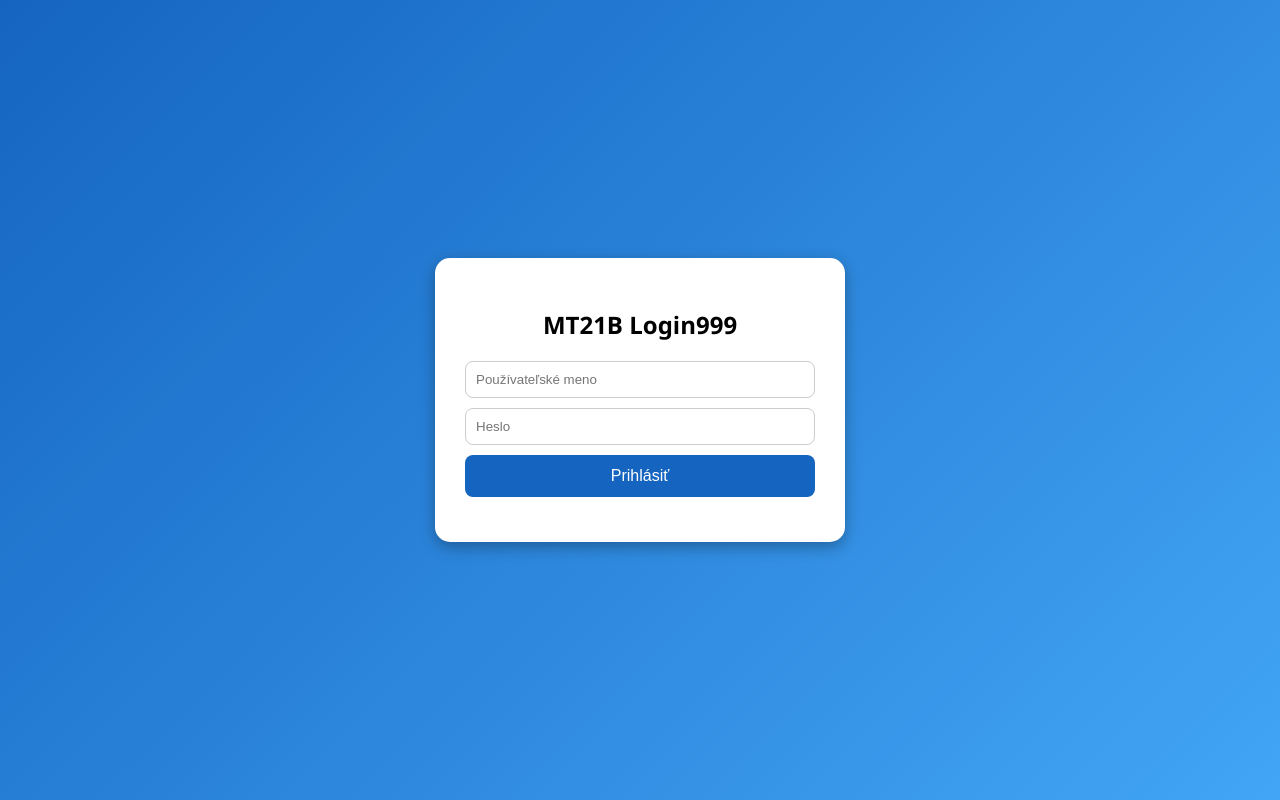
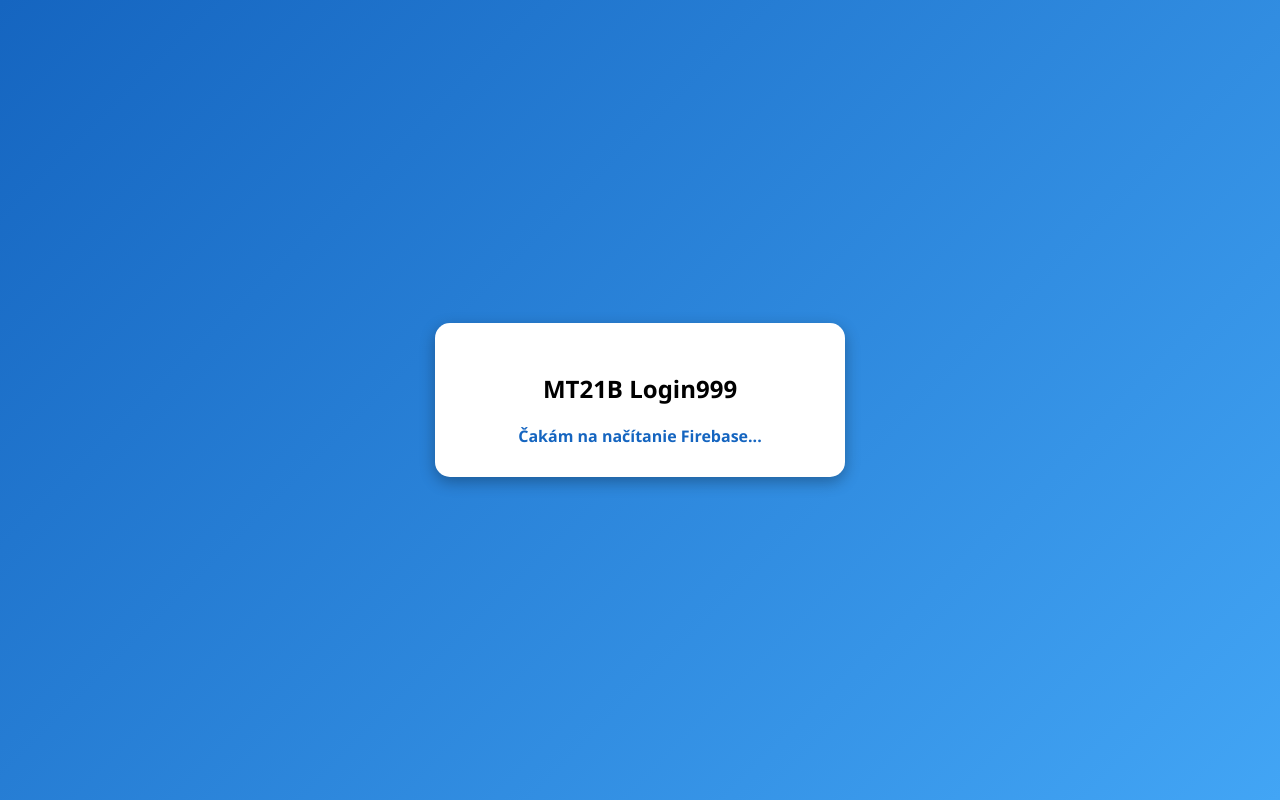
Before and after one commit to ceizepe/mt21b-linky, a plain HTML site: page index.html in a window 1280 px wide. Drawn offline with Linux system fonts and the light colour scheme.

Commit message:
Update index.html

```diff
--- a/index.html
+++ b/index.html
@@ -30,30 +30,6 @@ h2{
     margin-bottom:20px;
 }
 
-input{
-    width:100%;
-    padding:10px;
-    margin-bottom:10px;
-    border:1px solid #ccc;
-    border-radius:8px;
-    box-sizing:border-box;
-}
-
-button{
-    width:100%;
-    padding:12px;
-    border:none;
-    border-radius:8px;
-    background:#1565c0;
-    color:white;
-    font-size:16px;
-    cursor:pointer;
-}
-
-button:hover{
-    background:#0d47a1;
-}
-
 #status{
     margin-top:15px;
     text-align:center;
@@ -70,41 +46,13 @@ button:hover{
 
     <h2>MT21B Login999</h2>
 
-    <input
-        type="text"
-        id="username"
-        placeholder="Používateľské meno">
-
-    <input
-        type="password"
-        id="password"
-        placeholder="Heslo">
-
-    <button onclick="login()">
-        Prihlásiť
-    </button>
-
-    <div id="status"></div>
+    <div id="status">
+        Čakám na načítanie Firebase...
+    </div>
 
 </div>
 
-<script>
+<script type="module">
 
-function login(){
-
-    const meno =
-        document.getElementById("username").value;
-
-    const heslo =
-        document.getElementById("password").value;
-
-    document.getElementById("status").innerHTML =
-        "Používateľ: " + meno +
-        "<br>Heslo: " + heslo;
-
-}
-
-</script>
-
-</body>
-</html>
+import { initializeApp }
+from "https://www.gstatic.com/firebasejs/10.13.2/firebase-app.js";
```
